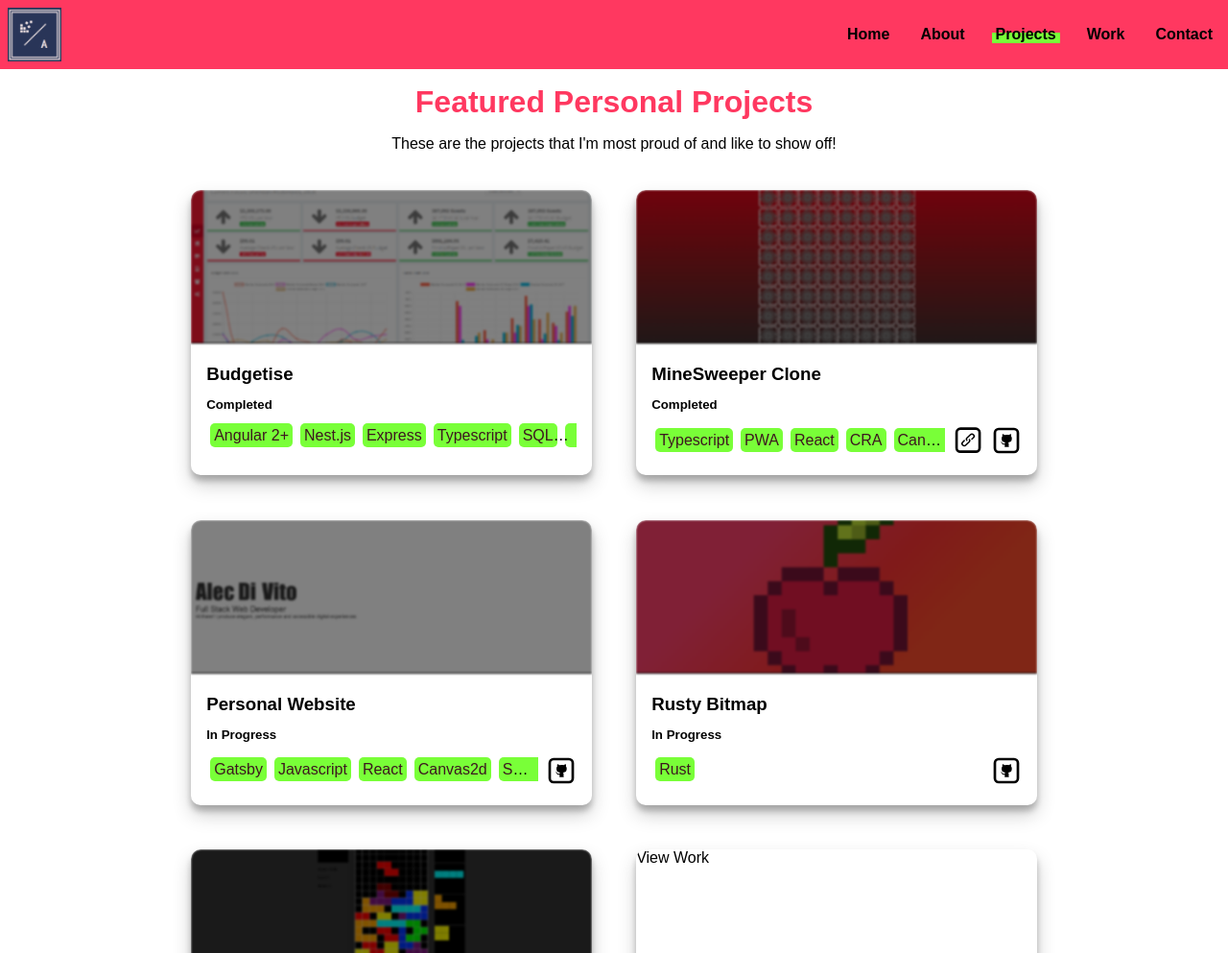
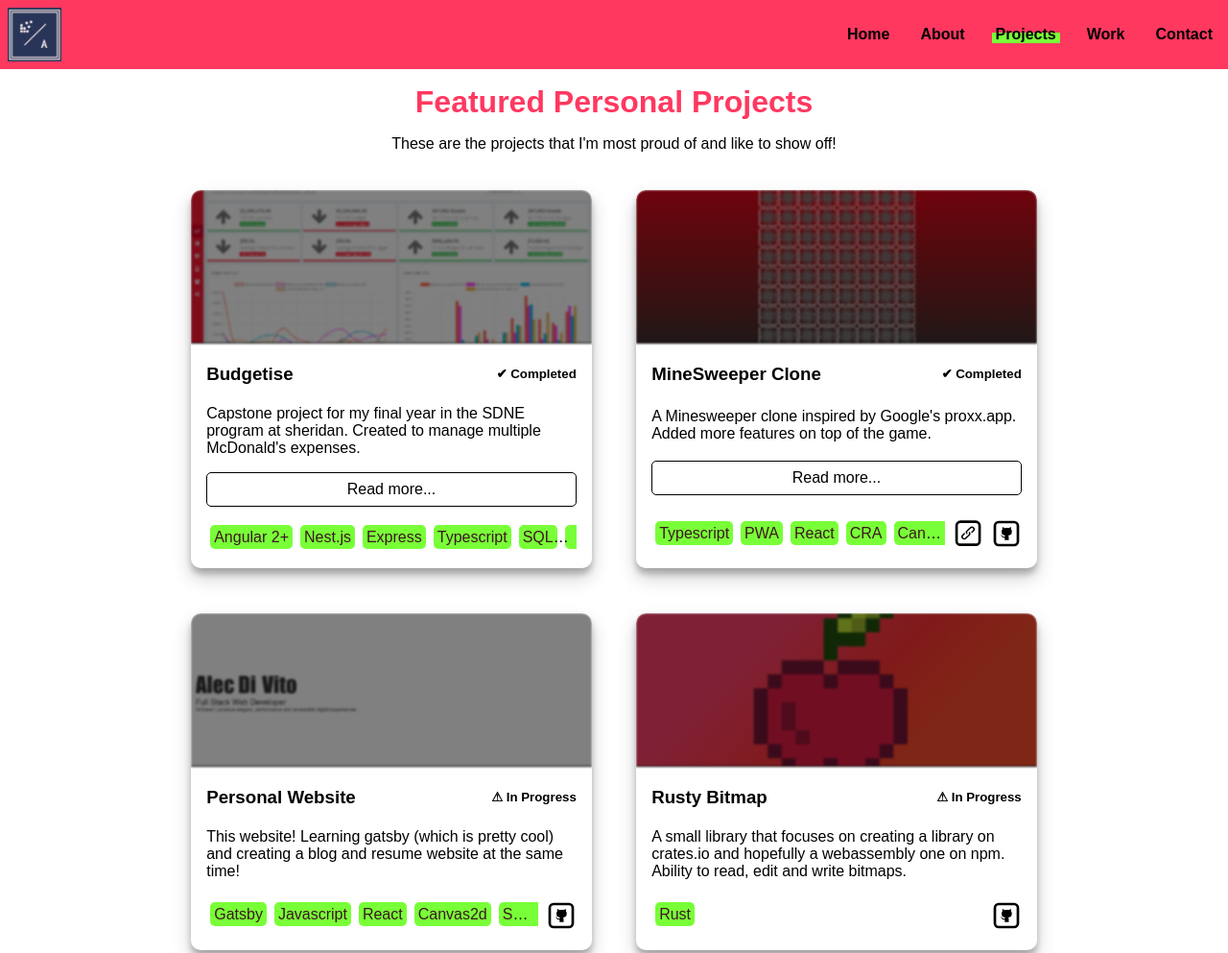
Before and after one commit to AlecDivito/web-resume, a Gatsby site: page /personal in a window 1280 px wide. Shown: the top 993 px of the page at 96% size. Built offline with nearby package versions, Linux system fonts and the light colour scheme; Gatsby itself is replaced by a stand-in of ours.

Commit message:
added descriptions and read more links

```diff
--- a/src/data/projects.json
+++ b/src/data/projects.json
@@ -1,9 +1,8 @@
 [
     {
-        "picId": "budgetise",
         "title": "Budgetise",
         "image": "./images/budgetise.png",
-        "stage": "Completed",
+        "stage": "✔ Completed",
         "technologies": [
             "Angular 2+",
             "Nest.js",
@@ -15,13 +14,14 @@
             "HTML",
             "Javascript"
         ],
+        "description": "Capstone project for my final year in the SDNE program at sheridan. Created to manage multiple McDonald's expenses.",
+        "blogPost": "/personal/budgetise",
         "githubLink": null,
         "siteLink": null
     },
     {
-        "picId": "bombFinder",
         "title": "MineSweeper Clone",
-        "stage": "Completed",
+        "stage": "✔ Completed",
         "image": "./images/bomb-finder.png",
         "technologies": [
             "Typescript",
@@ -33,13 +33,14 @@
             "CSS",
             "HTML"
         ],
+        "description": "A Minesweeper clone inspired by Google's proxx.app. Added more features on top of the game.",
+        "blogPost": "/personal/bomb-finder",
         "githubLink": "https://github.com/AlecDivito/bomb-finder",
         "siteLink": "https: //alecdivito.github.io/bomb-finder/"
     },
     {
-        "picId": "personalWebsite",
         "title": "Personal Website",
-        "stage": "In Progress",
+        "stage": "⚠ In Progress",
         "image": "./images/PersonalWebsite.png",
         "technologies": [
             "Gatsby",
@@ -49,24 +50,26 @@
             "SCSS",
             "HTML"
         ],
+        "description": "This website! Learning gatsby (which is pretty cool) and creating a blog and resume website at the same time!",
+        "blogPost": null,
         "githubLink": "https://github.com/AlecDivito/bomb-finder",
         "siteLink": null
     },
     {
-        "picId": "bitmap",
         "title": "Rusty Bitmap",
-        "stage": "In Progress",
+        "stage": "⚠ In Progress",
         "image": "./images/bitmap_logo.png",
         "technologies": [
             "Rust"
         ],
+        "description": "A small library that focuses on creating a library on crates.io and hopefully a webassembly one on npm. Ability to read, edit and write bitmaps.",
+        "blogPost": null,
         "githubLink": "https://github.com/AlecDivito/rusty-bitmap",
         "siteLink": null
     },
     {
-        "picId": "tetris",
         "title": "Tetris Clone",
-        "stage": "In Progress",
+        "stage": "⚠ In Progress",
         "image": "./images/tetris.png",
         "technologies": [
             "Rust",
@@ -76,6 +79,8 @@
             "CSS",
             "HTML"
         ],
+        "description": "A tetris clone focusing on using webassembly compiled by rust. Used to learn advantages using webassembly beside javascript development",
+        "blogPost": null,
         "githubLink": "https://github.com/AlecDivito/weby-rusty-tetris",
         "siteLink": null
     }
--- a/src/pages/personal.js
+++ b/src/pages/personal.js
@@ -1,7 +1,7 @@
 import React from "react";
 import Layout from "../components/layout";
 import SEO from "../components/seo";
-import { useStaticQuery, graphql } from "gatsby";
+import { Link, useStaticQuery, graphql } from "gatsby";
 import Img from "gatsby-image";
 
 import "./personal.scss";
@@ -12,12 +12,11 @@
     allProjectsJson {
         nodes {
             id
-            githubLink
-            picId
-            siteLink
             stage
+            title
             technologies
-            title
+            description
+            blogPost
             image {
                 childImageSharp {
                     fluid {
@@ -25,6 +24,8 @@
                     }
                 }
             }
+            githubLink
+            siteLink
         }
     }
 }
@@ -32,7 +33,7 @@
 
 const PersonalsPage = () => {
     const data = useStaticQuery(query)
-    console.log(data);
+
     return (
         <Layout>
             <SEO title="Projects" />
@@ -42,12 +43,23 @@
                 <div className="personal__cards">
                 {data.allProjectsJson.nodes.map((t) =>
                     <div className="card" key={t.id} >
-                        <Img className="card__image" fluid={t.image.childImageSharp.fluid} />
+                        <a
+                            className={`${(t.blogPost) ? "" : "card__image--no-link"}`}
+                            href={(t.blogPost) ? t.blogPost : "javascript:void(0);"}>
+                            <Img className="card__image" fluid={t.image.childImageSharp.fluid} />
+                        </a>
                         <div className="card__content">
                             <div className="card__header">
                                 <h3>{t.title}</h3>
                                 <h5>{t.stage}</h5>
                             </div>
+                            <p className="card__description">
+                                {t.description}
+                            </p>
+                            {(t.blogPost) ?
+                                <Link className="card__read-more" to={t.blogPost}>Read more...</Link>
+                                : null
+                            }
                             <div className="card__footer">
                                 <div className="card__footer__tags">
                                     {t.technologies.map((tag, i) => <span className="tag" key={i} >{tag}</span>)}
--- a/src/pages/personal.scss
+++ b/src/pages/personal.scss
@@ -31,7 +31,7 @@
     position: relative;
     display: block;
     width: 100%;
-    height: 160px;
+    height: 180px;
     border-radius: 10px;
     box-shadow: 0 10px 20px rgba(0,0,0,0.19), 0 6px 6px rgba(0,0,0,0.23);
 
@@ -57,6 +57,11 @@
         filter: blur(1px) brightness(30%);
         width: 100%;
         height: 100%;
+        cursor: pointer;
+
+        &--no-link {
+            cursor: not-allowed;
+        }
     }
 
     &__content {
@@ -71,6 +76,24 @@
         display: flex;
         flex-direction: column;
         justify-content: space-between;
+    }
+
+
+    &__description {
+        white-space: nowrap;
+        overflow: hidden;
+        text-overflow: ellipsis;
+        color: #FFFFFF;
+        margin: 0;
+    }
+
+    &__read-more {
+        border: 1px solid #FFFFFF;
+        padding: 8px;
+        border-radius: 5px;
+        text-align: center;
+        color: #FFFFFF;
+        text-decoration: none;
     }
 
     &__header {
@@ -114,6 +137,8 @@
     }
 }
 
+$desktop-card-image-height: 160px;
+
 @media (min-width: $tablet-large) {
     .personal__cards {
         width: 100%;
@@ -130,7 +155,7 @@
         transition: box-shadow .25s ease-in-out;
 
         &:hover {
-            box-shadow: 0 14px 28px rgba(0,0,0,0.25), 0 10px 10px rgba(0,0,0,0.22);
+            box-shadow: 0 19px 38px rgba(0,0,0,0.30), 0 15px 12px rgba(0,0,0,0.22);
 
             .card__image {
                 filter: blur(0px) brightness(90%);
@@ -142,7 +167,7 @@
 
         &__image {
             position: relative;
-            height: 160px;
+            height: $desktop-card-image-height;
             border-bottom-left-radius: 0px;
             border-bottom-right-radius: 0px;
             filter: blur(1px) brightness(50%);
@@ -157,14 +182,30 @@
             }
         }
 
+        &__description {
+            display: block;
+            margin: 1rem 0rem;
+            color: #000000;
+
+            white-space: normal;
+            overflow: visible;
+            text-overflow: initial;
+        }
+
+        &__read-more {
+            border-color: #000000;
+            color: #000000;
+            margin-bottom: 1rem;
+        }
+
         &__content {
-            position: relative;
-            height: inherit;
+            position: static;
+            height: calc(100% - #{$desktop-card-image-height});
         }
 
         &__header {
             display: flex;
-            flex-direction: column;
+            flex-direction: row;
 
             h3, h5 {
                 line-height: 2rem;
```
